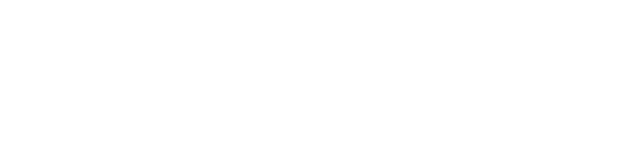
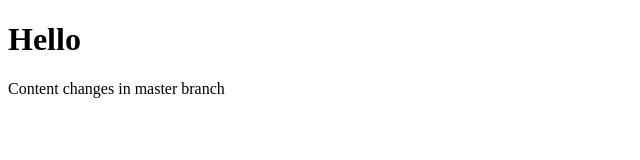
Before and after one commit to yasminnouh/branching, a plain HTML site: page index.html in a window 1280 px wide. Shown: the whole page, without its empty margins (0-640 px from the left). Drawn offline with Linux system fonts and the light colour scheme.

Commit message:
added content to index.

```diff
--- a/index.html
+++ b/index.html
@@ -5,10 +5,13 @@
 	<head>
 		<meta http-equiv="Content-Type" content="text/html; charset=utf-8" />
 		<title>HTML</title>
+
 		<meta name="author" content="Yasmin Nouh" />
 		<!-- Date: 2015-03-25 -->
 	</head>
 	<body>
 
+		<h1>Hello</h1>
+		<p>Content changes in master branch</p>
 	</body>
 </html>
```
